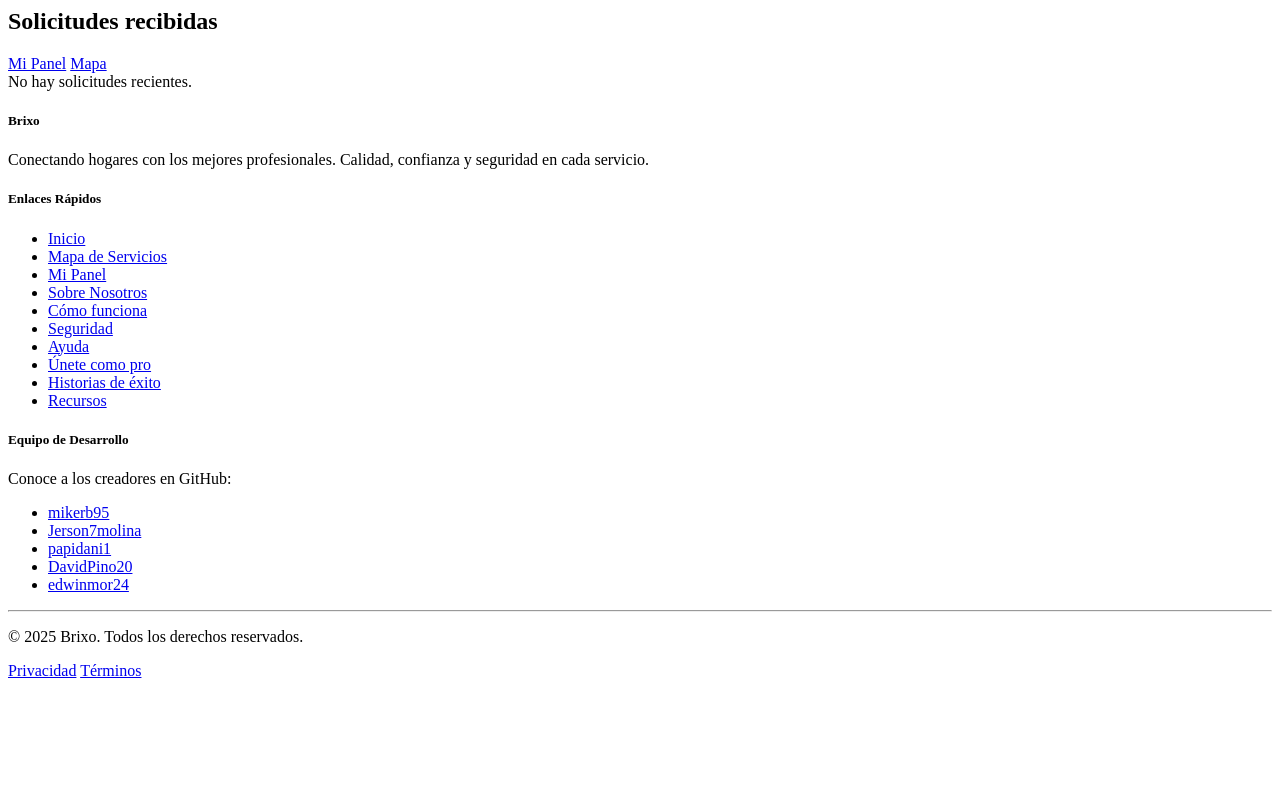
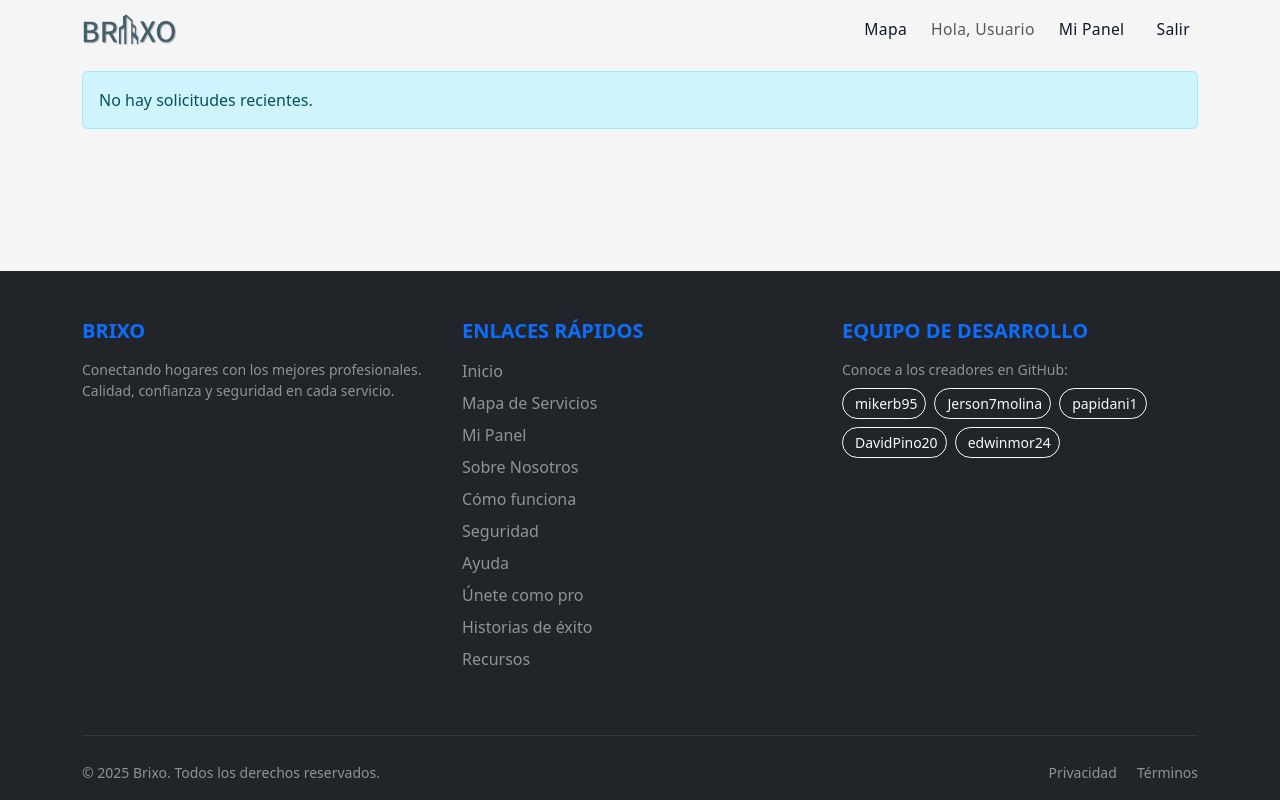
Before and after one commit to mikerb95/BrixoCI4, a CodeIgniter 4 app: the page made by app/Views/solicitudes.php in a window 1280 px wide. Run offline with PHP 8.4 and a stand-in for CodeIgniter, Linux system fonts and the light colour scheme; the template is opened without the code that fills it, so the values that code supplies are empty; some libraries are stand-ins or nearby versions; some web fonts are replaced.

Commit message:
arreglo en pagina de solicitudes

```diff
--- a/app/Views/solicitudes.php
+++ b/app/Views/solicitudes.php
@@ -1,9 +1,22 @@
-<?= view('partials/header') ?>
+<!DOCTYPE html>
+<html lang="es">
 
-<main class="container py-4">
+<head>
+    <meta charset="UTF-8">
+    <title>Solicitudes de clientes - Brixo</title>
+    <link href="https://cdn.jsdelivr.net/npm/bootstrap@5.3.0/dist/css/bootstrap.min.css" rel="stylesheet">
+    <link rel="stylesheet" href="/css/brixo.css">
+</head>
+
+<body class="d-flex flex-column min-vh-100">
+    <?= view('partials/navbar') ?>
+    <?= view('partials/floating_nav') ?>
+
+    <main class="flex-grow-1">
+        <div class="container py-4">
             <div class="d-flex justify-content-between align-items-center mb-3">
-        <h2 class="h4 mb-0">Solicitudes recibidas</h2>
-        <div>
+                <h1 class="h4 mb-0">Solicitudes recibidas</h1>
+                <div class="d-flex gap-2">
                     <a href="/panel" class="btn btn-outline-primary btn-sm">Mi Panel</a>
                     <a href="/mapa" class="btn btn-outline-secondary btn-sm">Mapa</a>
                 </div>
@@ -41,6 +54,13 @@
                     </table>
                 </div>
             <?php endif; ?>
+        </div>
     </main>
 
     <?= view('partials/footer') ?>
+
+    <script src="https://cdn.jsdelivr.net/npm/bootstrap@5.3.0/dist/js/bootstrap.bundle.min.js"></script>
+    <script src="/js/nav-floating.js"></script>
+</body>
+
+</html>
```
Lines whose indentation alone changed are shown as unchanged.
